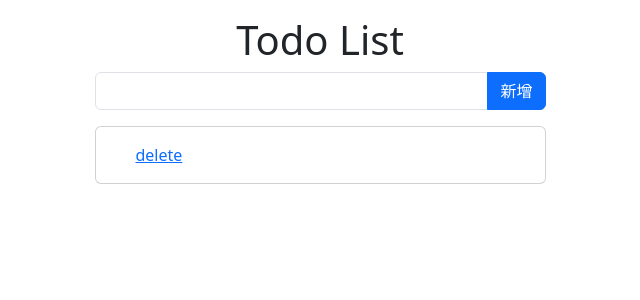
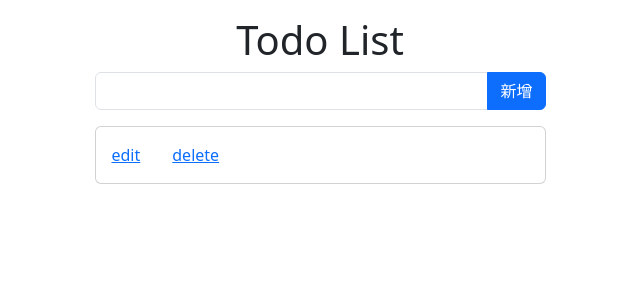
Before and after one commit to KNChiu/React_IThome_TodoList, a React (Create React App) app: page / in a window 1280 px wide. Both pictures are taken after a click on the button "新增". Shown: the top 300 px of the page, without its empty margins (320-960 px from the left). Built offline with nearby package versions, Linux system fonts and the light colour scheme.

Commit message:
加入編輯舊有功能

```diff
--- a/src/App.tsx
+++ b/src/App.tsx
@@ -10,6 +10,7 @@ import {
   InputGroup,
   Form,
   Card,
+  Stack,
 } from 'react-bootstrap';
 
 const Input = ({ input, setInput, item, setItem }) => {
@@ -18,11 +19,9 @@ const Input = ({ input, setInput, item, setItem }) => {
   };
 
   const clickHandler = (e) => {
-    // 新增id，以object形式更新至state
-    setItem([...item, { input, id: uuidv4() }]);
+    setItem([...item, { content: input, id: uuidv4() }]);
     setInput('');
   };
-
   return (
     <InputGroup className="mb-3">
       <Form.Control type="text" onChange={inputHandler} value={input} />
@@ -32,33 +31,67 @@ const Input = ({ input, setInput, item, setItem }) => {
 };
 
 const List = ({ item, setItem }) => {
+  const [isEdit, setIsEdit] = useState('');
+  const [input, setInput] = useState('');
+  const [newInput, setNewInput] = useState('');
+
   const deleteHandler = (e) => {
     e.preventDefault();
-    // 選取li標籤
-    const li = e.target.parentElement;
-    // filter
-    const newItem = item.filter((element) => element.id !== li.id);
-    //更新state
+    const parent = e.target.parentElement.parentElement;
+
+    const newItem = item.filter((element) => element.id !== parent.id);
+
+    setItem(newItem);
+  };
+
+  const editedHandler = (e) => {
+    const newItem = item.map((i) => {
+      const { id, content } = i;
+      if (id === isEdit) {
+        i.content = newInput;
+        return i;
+      }
+      return i;
+    });
+    setIsEdit('');
     setItem(newItem);
   };
 
   const list = item.map((i, index) => {
-    const { input, id } = i;
+    const { content, id } = i;
     return (
       <div key={id}>
+        {!(isEdit === id) ? (
           <Card>
-          {/*把id改放入這裡，方便deleteHandler取值*/}
             <Card.Body id={id} className="d-flex justify-content-between">
-            {input}
+              {content}
+              <Stack direction="horizontal" gap={3}>
                 <Card.Link
                   href="#"
-              style={{ marginLeft: '1.5rem' }}
-              onClick={deleteHandler}
+                  onClick={() => {
+                    setIsEdit(id);
+                  }}
                 >
+                  edit
+                </Card.Link>
+                <Card.Link href="#" onClick={deleteHandler}>
                   delete
                 </Card.Link>
+              </Stack>
             </Card.Body>
           </Card>
+        ) : (
+          <InputGroup className="my-3">
+            <Form.Control
+              type="text"
+              onChange={(e) => {
+                setNewInput(e.target.value);
+              }}
+              defaultValue={content}
+            />
+            <Button onClick={editedHandler}>提交</Button>
+          </InputGroup>
+        )}
       </div>
     );
   });
```
Lines whose indentation alone changed are shown as unchanged.
